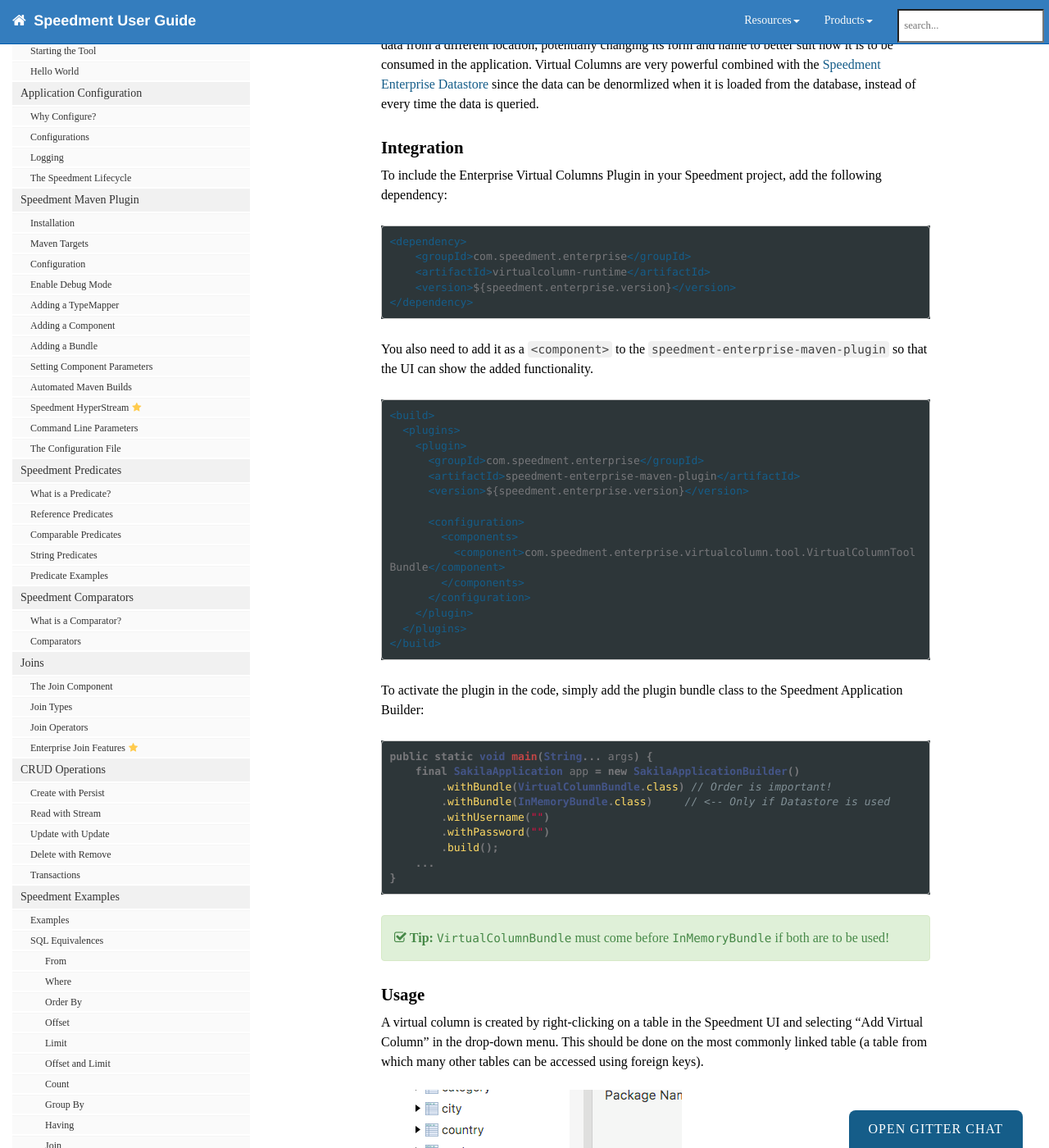
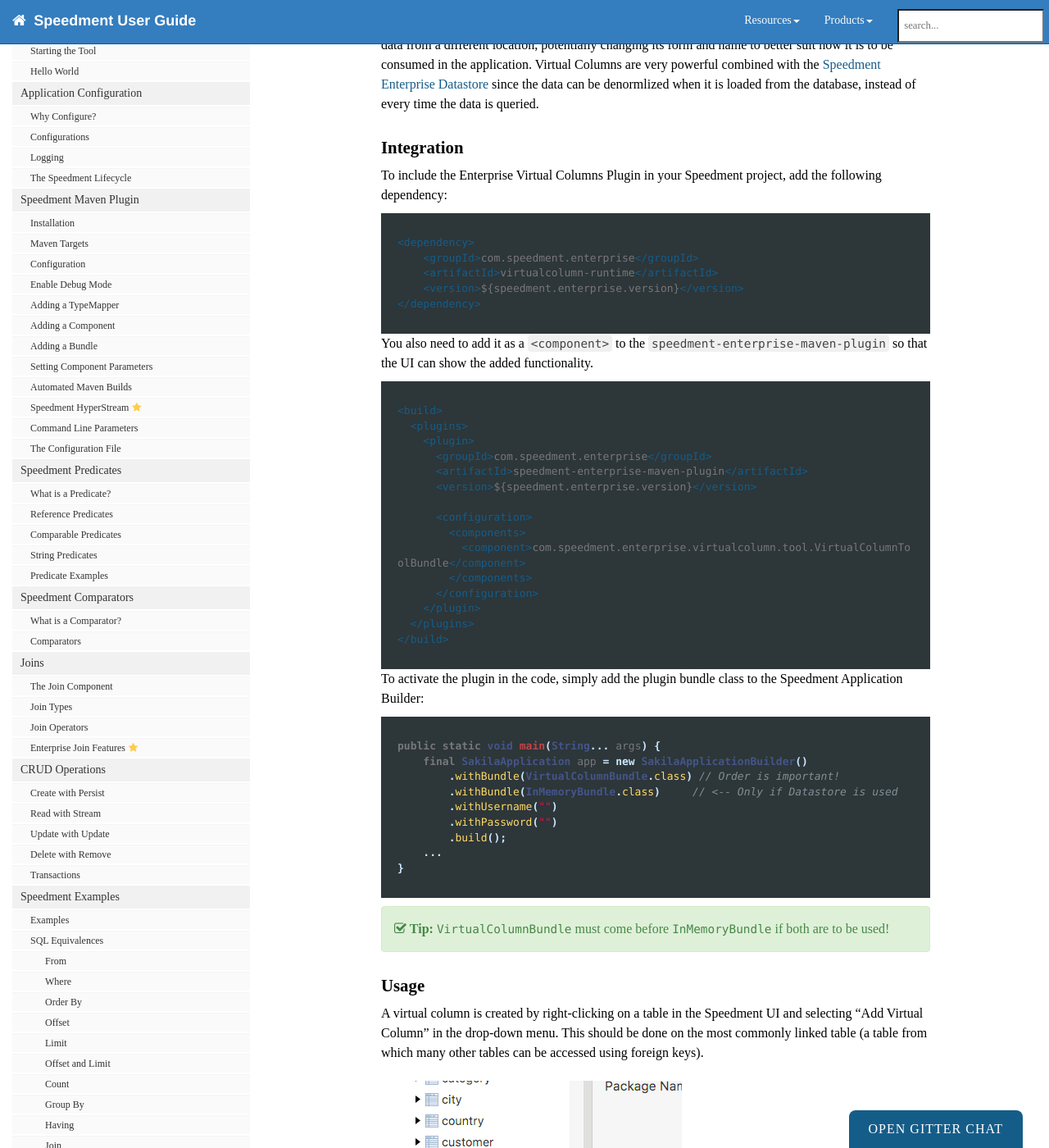
Before and after one commit to speedment/speedment-doc, a Jekyll site: the page built from pages/enterprise_virtualcolumns.md, in a window 1280 px wide and 1400 px high, scrolled down 369 px. Shown: the whole window at 82% size. Built offline with Jekyll 4.4.1, drawn with Linux system fonts in a browser that asks for light colours; nearby versions of some CDN libraries; comment, search, counter and statistics services are not loaded.

Commit message:
Update code styling

```diff
--- a/css/syntax.css
+++ b/css/syntax.css
@@ -1,8 +1,9 @@
-.highlight  { background: #2D3639; }
+.highlight  { padding: 1px 10px; border: none; background: #2D3639; }
 .highlight .c { color: #ffffff; font-style: italic } /* Comment */
 .highlight .err { color: #bf4545; background-color: #e3d2d2 } /* Error */
-.highlight .k { font-weight: bold } /* Keyword */
-.highlight .o { font-weight: bold } /* Operator */
+.highlight .k { color: #cce7ff;font-weight: bold } /* Keyword */
+.highlight .o { color: #cce7ff;font-weight: bold } /* Operator */
+.hightlight .n { color: #cce7ff; } /* No attribute */
 .highlight .cm { color: #808F95; font-style: italic } /* Comment.Multiline */
 .highlight .cp { color: #808F95; font-weight: bold } /* Comment.Preproc */
 .highlight .c1 { color: #808F95; font-style: italic } /* Comment.Single */
```
